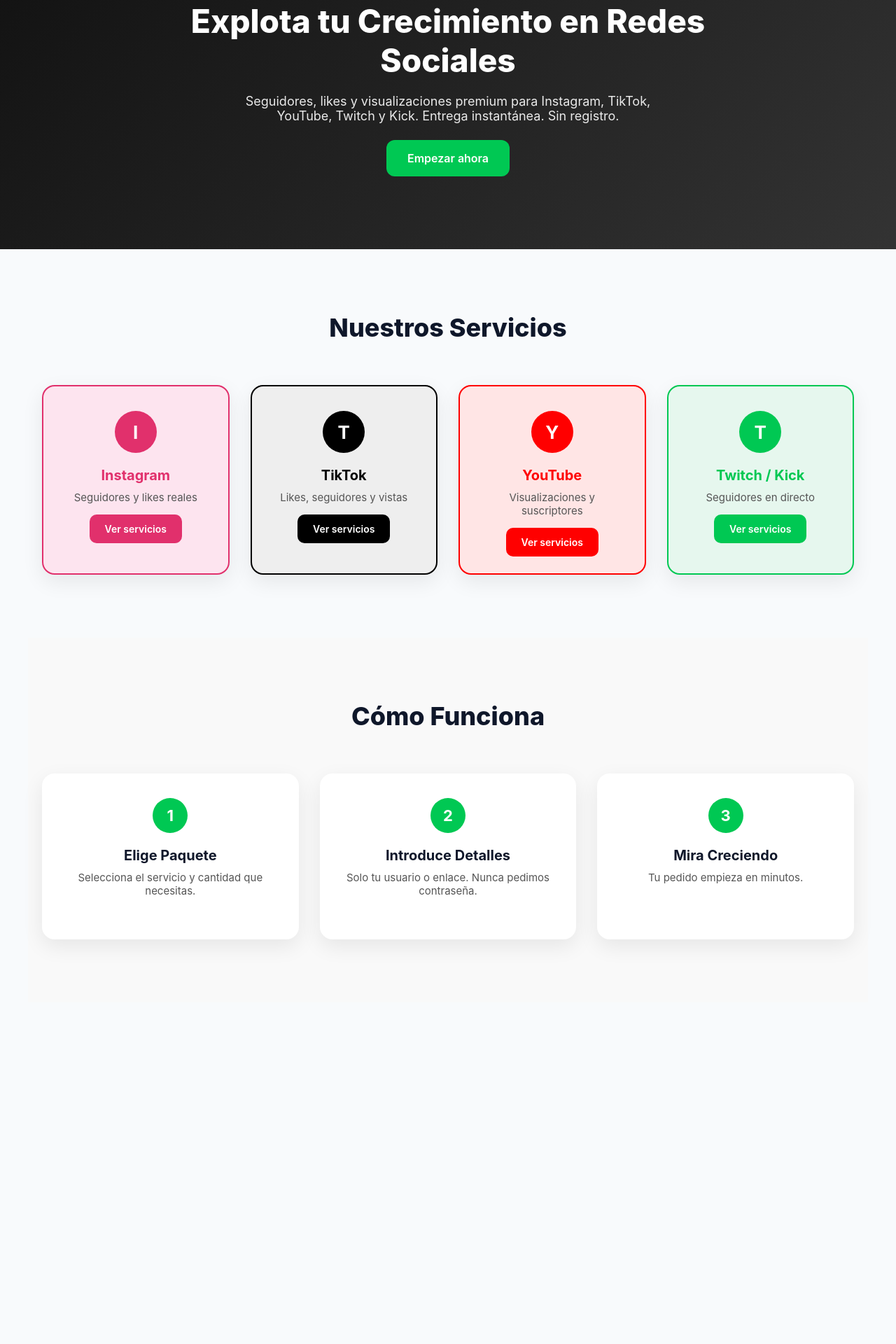
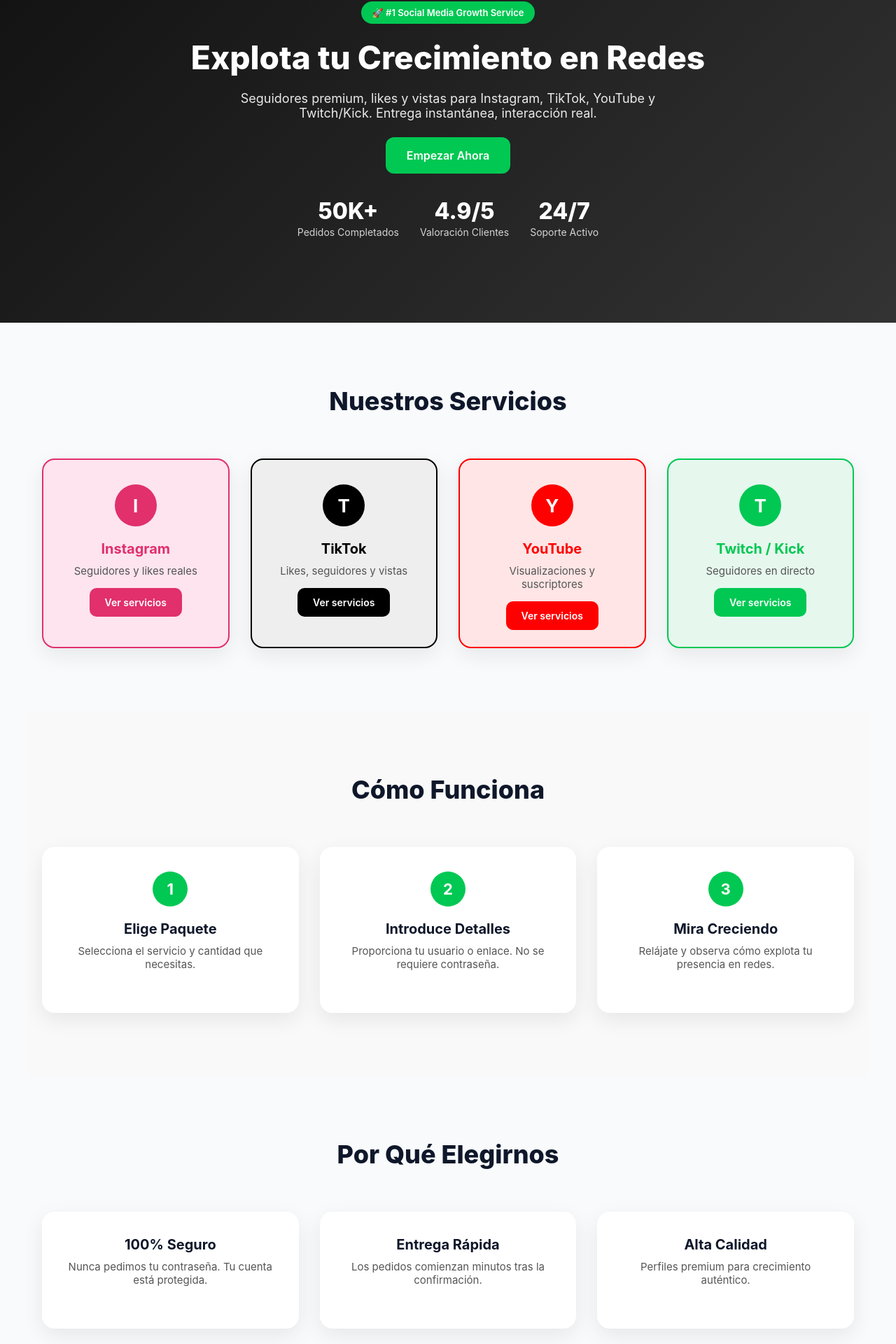
Before and after one commit to dotha115/SMMM, a Next.js app: page / in a window 1280 px wide. Shown: the part 118-2038 px from the top of the page at 70% size. Before the commit the page ends 1550 px from the top, so only its background shows below. Built offline with nearby package versions, Linux system fonts and the light colour scheme.

Commit message:
Update page.js

```diff
--- a/app/page.js
+++ b/app/page.js
@@ -4,12 +4,22 @@ export default function HomePage() {
     <div>
       {/* HERO */}
       <section style={hero}>
-        <h1 style={heroTitle}>Explota tu Crecimiento en Redes Sociales</h1>
+        <span style={badge}>🚀 #1 Social Media Growth Service</span>
+
+        <h1 style={heroTitle}>Explota tu Crecimiento en Redes</h1>
+
         <p style={heroText}>
-          Seguidores, likes y visualizaciones premium para Instagram, TikTok,
-          YouTube, Twitch y Kick. Entrega instantánea. Sin registro.
+          Seguidores premium, likes y vistas para Instagram, TikTok, YouTube y
+          Twitch/Kick. Entrega instantánea, interacción real.
         </p>
-        <a href="/services" style={heroBtn}>Empezar ahora</a>
+
+        <a href="/services" style={heroBtn}>Empezar Ahora</a>
+
+        <div style={stats}>
+          <Stat value="50K+" label="Pedidos Completados" />
+          <Stat value="4.9/5" label="Valoración Clientes" />
+          <Stat value="24/7" label="Soporte Activo" />
+        </div>
       </section>
 
       {/* SERVICES */}
@@ -17,30 +27,10 @@ export default function HomePage() {
         <h2 style={sectionTitle}>Nuestros Servicios</h2>
 
         <div style={grid}>
-          <ServiceCard
-            title="Instagram"
-            desc="Seguidores y likes reales"
-            color="#E1306C"
-            bg="#fde4ef"
-          />
-          <ServiceCard
-            title="TikTok"
-            desc="Likes, seguidores y vistas"
-            color="#000000"
-            bg="#eeeeee"
-          />
-          <ServiceCard
-            title="YouTube"
-            desc="Visualizaciones y suscriptores"
-            color="#FF0000"
-            bg="#ffe5e5"
-          />
-          <ServiceCard
-            title="Twitch / Kick"
-            desc="Seguidores en directo"
-            color="#00C853"
-            bg="#e6f7ee"
-          />
+          <ServiceCard title="Instagram" desc="Seguidores y likes reales" color="#E1306C" bg="#fde4ef" />
+          <ServiceCard title="TikTok" desc="Likes, seguidores y vistas" color="#000" bg="#eee" />
+          <ServiceCard title="YouTube" desc="Visualizaciones y suscriptores" color="#FF0000" bg="#ffe5e5" />
+          <ServiceCard title="Twitch / Kick" desc="Seguidores en directo" color="#00C853" bg="#e6f7ee" />
         </div>
       </section>
 
@@ -49,37 +39,51 @@ export default function HomePage() {
         <h2 style={sectionTitle}>Cómo Funciona</h2>
 
         <div style={grid}>
-          <Step
-            number="1"
-            title="Elige Paquete"
-            text="Selecciona el servicio y cantidad que necesitas."
-          />
-          <Step
-            number="2"
-            title="Introduce Detalles"
-            text="Solo tu usuario o enlace. Nunca pedimos contraseña."
-          />
-          <Step
-            number="3"
-            title="Mira Creciendo"
-            text="Tu pedido empieza en minutos."
-          />
+          <Step number="1" title="Elige Paquete" text="Selecciona el servicio y cantidad que necesitas." />
+          <Step number="2" title="Introduce Detalles" text="Proporciona tu usuario o enlace. No se requiere contraseña." />
+          <Step number="3" title="Mira Creciendo" text="Relájate y observa cómo explota tu presencia en redes." />
         </div>
       </section>
+
+      {/* WHY US */}
+      <section style={section}>
+        <h2 style={sectionTitle}>Por Qué Elegirnos</h2>
+
+        <div style={grid}>
+          <Feature title="100% Seguro" text="Nunca pedimos tu contraseña. Tu cuenta está protegida." />
+          <Feature title="Entrega Rápida" text="Los pedidos comienzan minutos tras la confirmación." />
+          <Feature title="Alta Calidad" text="Perfiles premium para crecimiento auténtico." />
+        </div>
+      </section>
+
+      {/* FOOTER */}
+      <footer style={footer}>
+        <div style={footerLogo}>S</div>
+        <p>© 2024 Social Boost Pro. Todos los derechos reservados.</p>
+        <div style={footerLinks}>
+          <a href="#">Términos de Servicio</a>
+          <a href="#">Política de Privacidad</a>
+        </div>
+      </footer>
     </div>
   );
 }
 
 /* COMPONENTS */
 
+function Stat({ value, label }) {
+  return (
+    <div style={statCard}>
+      <strong style={statValue}>{value}</strong>
+      <span style={statLabel}>{label}</span>
+    </div>
+  );
+}
+
 function ServiceCard({ title, desc, color, bg }) {
   return (
     <div
-      style={{
-        ...serviceCard,
-        background: bg,
-        borderColor: color
-      }}
+      style={{ ...serviceCard, background: bg, borderColor: color }}
       onMouseEnter={(e) =>
         Object.assign(e.currentTarget.style, {
           transform: "translateY(-10px)",
@@ -127,6 +131,15 @@ function Step({ number, title, text }) {
   );
 }
 
+function Feature({ title, text }) {
+  return (
+    <div style={featureCard}>
+      <h3 style={cardTitle}>{title}</h3>
+      <p style={cardText}>{text}</p>
+    </div>
+  );
+}
+
 /* STYLES */
 
 const hero = {
@@ -134,6 +147,17 @@ const hero = {
   background: "linear-gradient(135deg, #111, #333)",
   color: "#fff",
   textAlign: "center"
+};
+
+const badge = {
+  background: "#00C853",
+  color: "#fff",
+  padding: "8px 16px",
+  borderRadius: "20px",
+  fontSize: "13px",
+  fontWeight: "600",
+  display: "inline-block",
+  marginBottom: "20px"
 };
 
 const heroTitle = {
@@ -158,6 +182,29 @@ const heroBtn = {
   fontSize: "16px",
   fontWeight: "600",
   textDecoration: "none"
+};
+
+const stats = {
+  display: "flex",
+  gap: "30px",
+  justifyContent: "center",
+  marginTop: "50px",
+  flexWrap: "wrap"
+};
+
+const statCard = {
+  textAlign: "center"
+};
+
+const statValue = {
+  fontSize: "32px",
+  fontWeight: "800",
+  display: "block"
+};
+
+const statLabel = {
+  fontSize: "14px",
+  opacity: 0.8
 };
 
 const section = {
@@ -250,3 +297,38 @@ const stepNum = {
   justifyContent: "center",
   margin: "0 auto 20px"
 };
+
+const featureCard = {
+  background: "#fff",
+  padding: "35px 25px",
+  borderRadius: "18px",
+  boxShadow: "0 10px 30px rgba(0,0,0,0.08)",
+  textAlign: "center"
+};
+
+const footer = {
+  padding: "60px 20px",
+  background: "#111",
+  color: "#fff",
+  textAlign: "center"
+};
+
+const footerLogo = {
+  width: "50px",
+  height: "50px",
+  borderRadius: "50%",
+  background: "#00C853",
+  display: "flex",
+  alignItems: "center",
+  justifyContent: "center",
+  fontSize: "22px",
+  fontWeight: "800",
+  margin: "0 auto 15px"
+};
+
+const footerLinks = {
+  display: "flex",
+  justifyContent: "center",
+  gap: "20px",
+  marginTop: "15px"
+};
```
